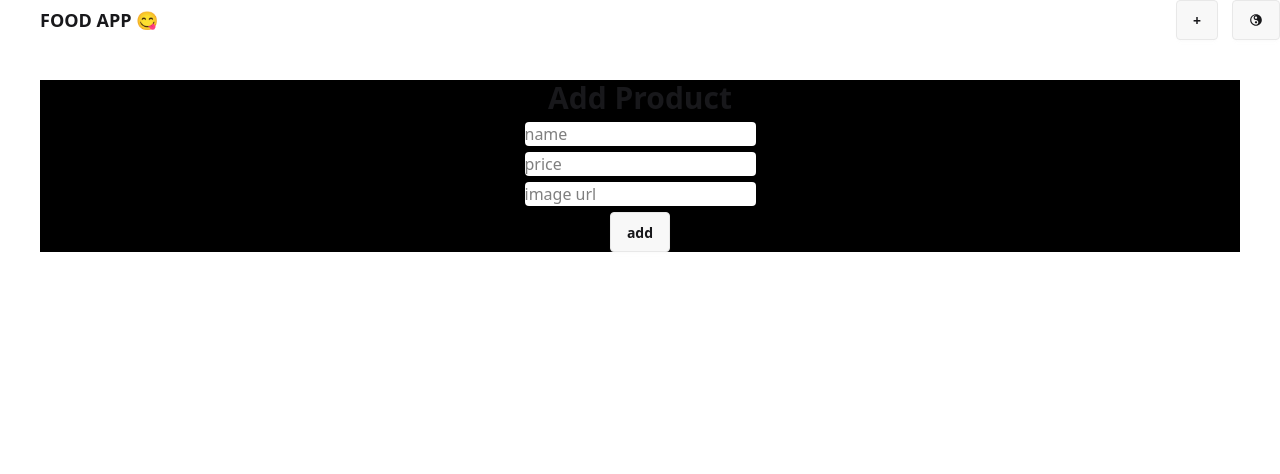
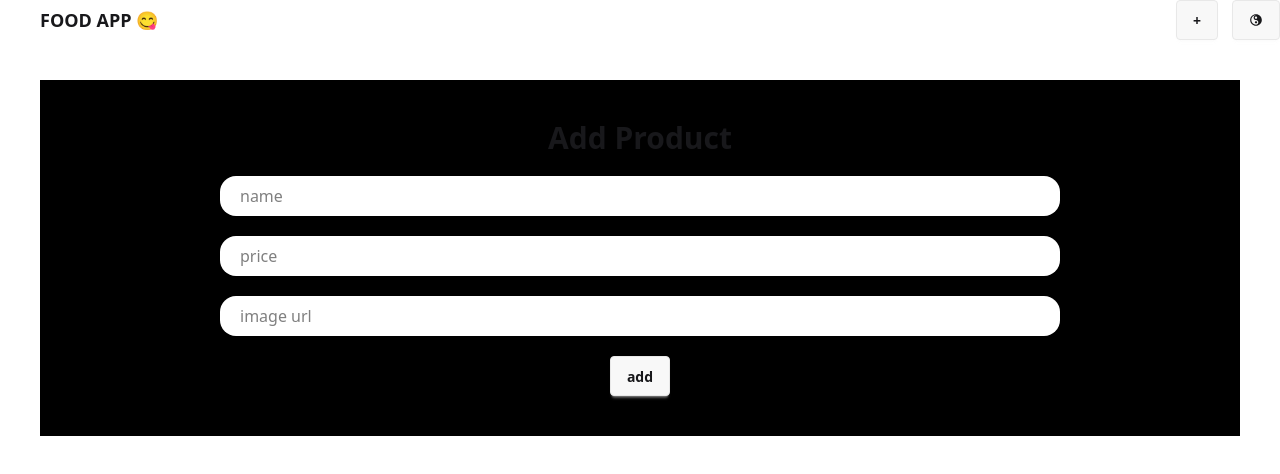
Before and after one commit to ForeverKnight1455/food-listing-app, a React (Vite) app in the folder frontend/: page /create in a window 1280 px wide. Shown: the top 474 px of the page. Built offline with nearby package versions, Linux system fonts and the light colour scheme.

Commit message:
added add and view foods

```diff
--- /dev/null
+++ b/frontend/src/components/Card.tsx
@@ -0,0 +1,23 @@
+function Card({name,price,image}){
+    if(!name || !price || !image) return null;
+    return(
+        <>
+            <div className="card bg-base-100 w-96 shadow-sm border-2">
+                <figure>
+                    <img
+                    src={image}
+                    alt={name} />
+                </figure>
+                <div className="card-body">
+                    <h2 className="card-title">{name}</h2>
+                    <p>{name}</p>
+                    <div className="card-actions justify-end">
+                        <button className="btn btn-primary">delete</button>
+                    </div>
+                </div>
+            </div>
+        </>
+    );
+}
+
+export default Card;
--- /dev/null
+++ b/frontend/src/components/Toast.tsx
@@ -0,0 +1,15 @@
+function Toast({message,show,onClose}){
+    if (!show) return null
+    return(
+    <>
+        <div className="toast toast-bottom toast-end">
+            <div className="alert alert-success">
+                <span>{message}</span>
+                <button className="btn btn-sm btn-ghost" onClick={onClose}>X</button>
+            </div>
+        </div>
+    </>
+    )
+}
+
+export default Toast;
--- a/frontend/src/pages/Createpage.tsx
+++ b/frontend/src/pages/Createpage.tsx
@@ -1,22 +1,54 @@
+import { useFoodStore } from '../store/food';
 import { useState } from 'react';
+import Toast from '../components/Toast';
+type FoodStore = {
+    createFood: (food: { name: string; price: string; image: string }) => Promise<[any, any]>;
+};
+
 const Createpage = () => {
-    const [ food ,setFood ] = useState({
-        name: "",
-        price: "",
-        image: ""
+    const [food,setFood] = useState({
+        name:"",
+        price:"",
+        image:""
     });
+
+    const { createFood } = useFoodStore() as FoodStore;
+    const [showToast,setShowtoast] = useState({show:false,message:""});
+    async function handleAddFood(){
+        const [success, message] = await createFood(food);
+        if(success){
+            setShowtoast({show:true,message:message})
+        }
+    }
 
     return (
     <>
-        <div id="Add Product" className='bg-black flex flex-col justify-center items-center gap-1.5'>
+        <div id="Add Product" className='bg-black flex flex-col justify-center items-center gap-5 p-10'>
             <h1 className='font-bold text-3xl'>Add Product</h1>
-            <input type='text' className='bg-white text-black rounded' placeholder="name"/>
-            <input type='text' className='bg-white text-black rounded' placeholder="price"/>
-            <input type='text' className='bg-white text-black rounded' placeholder="image url"/>
-            <input type='button' className='btn' value="add"/>
+            <input
+                type='text'
+                className='bg-white text-black focus:border-2 rounded-2xl w-9/12 h-10 p-5'
+                placeholder="name"
+                onChange={(e)=> setFood({...food,name: e.target.value})}
+                />
+            <input
+                type='text'
+                className='bg-white text-black focus:border-2 rounded-2xl w-9/12 h-10 p-5'
+                placeholder="price"
+                onChange={(e)=> setFood({...food,price: e.target.value})}
+                />
+            <input
+                type='text'
+                className='bg-white text-black focus:border-2 rounded-2xl w-9/12 h-10 p-5'
+                placeholder="image url"
+                onChange={(e)=>setFood({...food,image: e.target.value})}
+            />
+            <input type='button' className='btn' value="add" onClick={handleAddFood} />
         </div>
+        <Toast message={showToast.message} show={showToast.show}
+        onClose={()=> setShowtoast({show:false,message:""})}/>
     </>
   )
 }
 
-export default Createpage
+export default Createpage;
--- a/frontend/src/pages/Homepage.tsx
+++ b/frontend/src/pages/Homepage.tsx
@@ -1,10 +1,30 @@
 import '../App.css'
+import {useEffect} from 'react'
+import  { useFoodStore } from '../store/food'
+import Card from '../components/Card'
+
+type Food = { name: string; price: number; image: string };
+
+type FoodStore = {
+  createFood: (food: Food) => void;
+  fetchFood: () => void;
+  foods: Food[];
+};
+
 const Homepage = () => {
+  const {fetchFood,foods} = useFoodStore() as FoodStore;
+  useEffect(()=>{
+    fetchFood();
+    console.log(foods)
+  },[fetchFood]);
+
   return (
     <>
-        <div className='bg-black border-2 rounded-0.5'>
-            hello world
-        </div>
+      <div className='p-10 bg-grey border-2 rounded-xl flex h-11/12 w-full gap-5'>
+        {foods.map((food) => (
+          <Card key={food.name} name={food.name} price={food.price} image={food.image}/>
+        ))}
+      </div>
     </>
   )
 }
--- /dev/null
+++ b/frontend/src/store/food.ts
@@ -0,0 +1,28 @@
+import {create} from "zustand";
+//creating a custom hook
+export const useFoodStore = create((set)=>({
+    foods:[],
+    setFood: (food:any[]) => set({food}),
+    createFood: async (newfood:any) =>{
+        if(!newfood.name ||!newfood.image || !newfood.price){
+            return {success:false,message:"please fill in all fields"}
+        }
+
+        const res = await fetch("/api/products", {
+            method:"POST",
+            headers: {
+                "content-type":"application/json"
+            },
+            body:JSON.stringify(newfood)
+        })
+
+        const data = await res.json();
+        set((state:any) => ({foods: [...state.foods, data.data]}))
+        return { success:true,message:"food added sucessfully"}
+    },
+    fetchFood: async () => {
+        const res = await fetch('/api/products');
+        const data = await res.json();
+        set({foods: data.data});
+    }
+}))
--- a/frontend/vite.config.ts
+++ b/frontend/vite.config.ts
@@ -4,4 +4,11 @@ import tailwindcss from "@tailwindcss/vite"
 // https://vite.dev/config/
 export default defineConfig({
   plugins: [react(),tailwindcss()],
+  server:{
+    proxy:{
+      "/api":{
+        target:"http://localhost:8080"
+      }
+    }
+  }
 })
```
